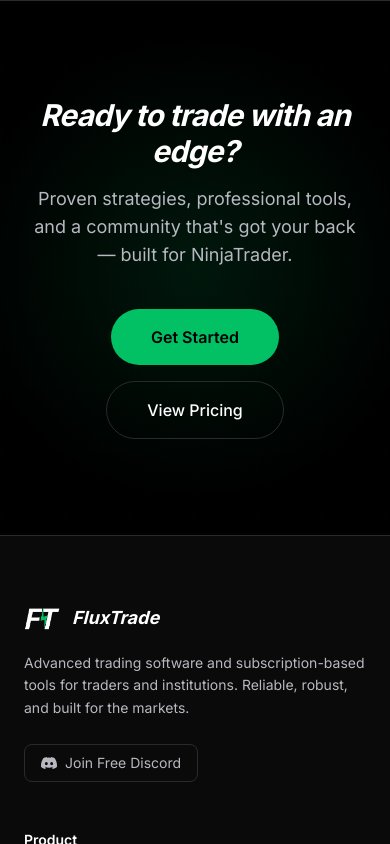
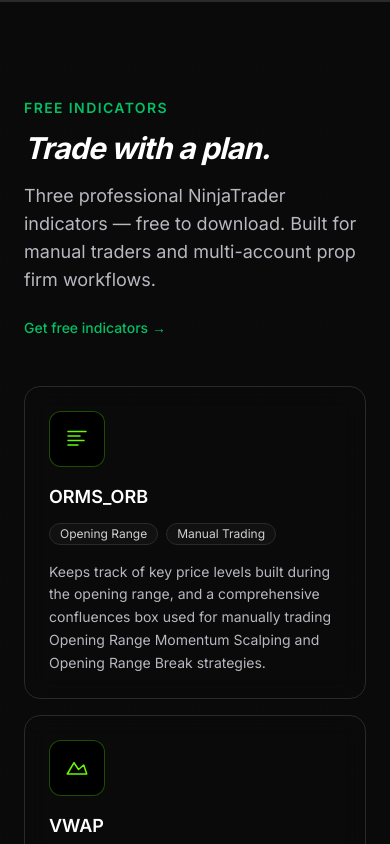
Before and after one commit to FluxTradeLLC/fluxtradenet-next, a Next.js app: page / in a window 390 px wide. Shown: the part 4620-5464 px from the top of the page. Built offline with nearby package versions, Linux system fonts and the light colour scheme; no server answers.

Commit message:
adds indicators section

```diff
--- a/app/page.tsx
+++ b/app/page.tsx
@@ -2,6 +2,7 @@
 import { Footer } from "@/components/Footer";
 import { Hero } from "@/components/home/Hero";
 import { Features } from "@/components/home/Features";
+import { Indicators } from "@/components/home/Indicators";
 import { Strategies } from "@/components/home/Strategies";
 import { CTA } from "@/components/home/CTA";
 
@@ -13,6 +14,7 @@
         <Hero />
         <Features />
         <Strategies />
+        <Indicators />
         <CTA />
       </main>
       <Footer />
--- a/components/Header.tsx
+++ b/components/Header.tsx
@@ -7,7 +7,7 @@
 
 const navLinks = [
   { label: "Automated Strategies", href: "/#strategies" },
-  { label: "FREE Indicators", href: "/#features" },
+  { label: "FREE Indicators", href: "/#indicators" },
   { label: "Backtest Explorer", href: "/backtests/explorer" },
   { label: "Pricing", href: "/pricing" },
   // { label: "Affiliates", href: "/affiliates" },
--- /dev/null
+++ b/components/home/Indicators.tsx
@@ -0,0 +1,102 @@
+import Link from "next/link";
+
+const indicators = [
+  {
+    name: "ORMS_ORB",
+    tags: ["Opening Range", "Manual Trading"],
+    description:
+      "Keeps track of key price levels built during the opening range, and a comprehensive confluences box used for manually trading Opening Range Momentum Scalping and Opening Range Break strategies.",
+    icon: (
+      <svg className="h-6 w-6" fill="none" viewBox="0 0 24 24" stroke="currentColor" strokeWidth={1.5}>
+        <path strokeLinecap="round" strokeLinejoin="round" d="M3 4.5h18M3 9h12M3 13.5h16M3 18h10" />
+      </svg>
+    ),
+  },
+  {
+    name: "VWAP",
+    tags: ["Volume", "NinjaTrader"],
+    description:
+      "Volume-Weighted Average Price — not included in NinjaTrader. Track institutional-style fair value through the session.",
+    icon: (
+      <svg className="h-6 w-6" fill="none" viewBox="0 0 24 24" stroke="currentColor" strokeWidth={1.5}>
+        <path strokeLinecap="round" strokeLinejoin="round" d="M2.25 18L9 6.75l4.5 6.75L18.75 9 21.75 18H2.25z" />
+      </svg>
+    ),
+  },
+  {
+    name: "Trade Copier",
+    tags: ["Multi-Account", "Prop Firms"],
+    description:
+      "Copy one account to up to 50 others — useful for copying to funded accounts. Includes the ability to turn off the copier once a maximum number of trades has been reached for the day.",
+    icon: (
+      <svg className="h-6 w-6" fill="none" viewBox="0 0 24 24" stroke="currentColor" strokeWidth={1.5}>
+        <path strokeLinecap="round" strokeLinejoin="round" d="M12 4.5v15m7.5-7.5h-15" />
+      </svg>
+    ),
+  },
+];
+
+export function Indicators() {
+  return (
+    <section id="indicators" className="relative border-y border-border bg-surface py-24 sm:py-32">
+      <div className="pointer-events-none absolute inset-0 grid-pattern opacity-50" />
+
+      <div className="relative mx-auto max-w-7xl px-6 lg:px-8">
+        <div className="flex flex-col items-start justify-between gap-6 sm:flex-row sm:items-end">
+          <div className="max-w-xl">
+            <p className="label-accent text-sm">Free Indicators</p>
+            <h2 className="mt-3 text-3xl font-bold italic tracking-tight text-white sm:text-4xl lg:text-5xl">
+              Trade with a plan.
+            </h2>
+            <p className="mt-4 text-lg text-muted">
+              Three professional NinjaTrader indicators — free to download. Built
+              for manual traders and multi-account prop firm workflows.
+            </p>
+          </div>
+          <Link
+            href="/downloads/indicator-pack"
+            className="shrink-0 text-sm font-medium text-[#02C064] transition-colors hover:text-white"
+          >
+            Get free indicators →
+          </Link>
+        </div>
+
+        <div className="mt-12 grid gap-4 lg:grid-cols-3">
+          {indicators.map((indicator) => (
+            <div
+              key={indicator.name}
+              className="glass-card group flex flex-col rounded-2xl p-6 transition-all duration-300 hover:border-flux-green/30 hover:shadow-[0_0_30px_rgba(2,192,100,0.08)]"
+            >
+              <div className="mb-4 flex h-14 w-14 shrink-0 items-center justify-center rounded-xl border border-flux-green-icon/30 bg-black text-flux-green-icon transition-colors group-hover:border-flux-green-icon/50">
+                {indicator.icon}
+              </div>
+              <h3 className="text-lg font-semibold text-white">{indicator.name}</h3>
+              <div className="mt-3 flex flex-wrap gap-2">
+                {indicator.tags.map((tag) => (
+                  <span
+                    key={tag}
+                    className="rounded-full border border-border bg-[#111111] px-2.5 py-0.5 text-xs text-white/80"
+                  >
+                    {tag}
+                  </span>
+                ))}
+              </div>
+              <p className="mt-4 flex-1 text-sm leading-relaxed text-muted">
+                {indicator.description}
+              </p>
+            </div>
+          ))}
+        </div>
+
+        <div className="mt-10 text-center">
+          <Link
+            href="/downloads/indicator-pack"
+            className="btn-primary inline-flex px-8 py-3.5 text-sm"
+          >
+            Unlock the indicator pack
+          </Link>
+        </div>
+      </div>
+    </section>
+  );
+}
--- a/components/home/Strategies.tsx
+++ b/components/home/Strategies.tsx
@@ -16,18 +16,18 @@
     href: "/backtests/ignition",
   },
   {
+    name: "Kraken",
+    icon: "/icons/kraken.svg",
+    type: "Compression Breakout",
+    tags: ["Breakout", "Volatility"],
+    href: "/backtests/kraken",
+  },
+  {
     name: "ORMS",
     icon: "/icons/orms.svg",
     type: "Opening Range Momentum Scalping",
     tags: ["Scalping", "Momentum"],
     href: "/backtests/orms",
-  },
-  {
-    name: "Kraken",
-    icon: "/icons/kraken.svg",
-    type: "Compression Breakout",
-    tags: ["Breakout", "Volatility"],
-    href: "/backtests/kraken",
   },
 ];
 
--- a/lib/downloads.ts
+++ b/lib/downloads.ts
@@ -23,19 +23,19 @@
     downloadUrl: null,
   },
   {
+    key: "KRAKEN",
+    name: "Kraken",
+    type: "Compression Breakout",
+    icon: "/icons/kraken.svg",
+    downloadUrl: null,
+  },
+  {
     key: "ORMS",
     name: "ORMS",
     type: "Opening Range Momentum Scalping",
     icon: "/icons/orms.svg",
     downloadUrl: null,
   },
-  {
-    key: "KRAKEN",
-    name: "Kraken",
-    type: "Compression Breakout",
-    icon: "/icons/kraken.svg",
-    downloadUrl: null,
-  },
 ];
 
 /** Set when the indicator pack zip is ready, e.g. `/downloads/fluxtrade-indicators.zip` */
```
